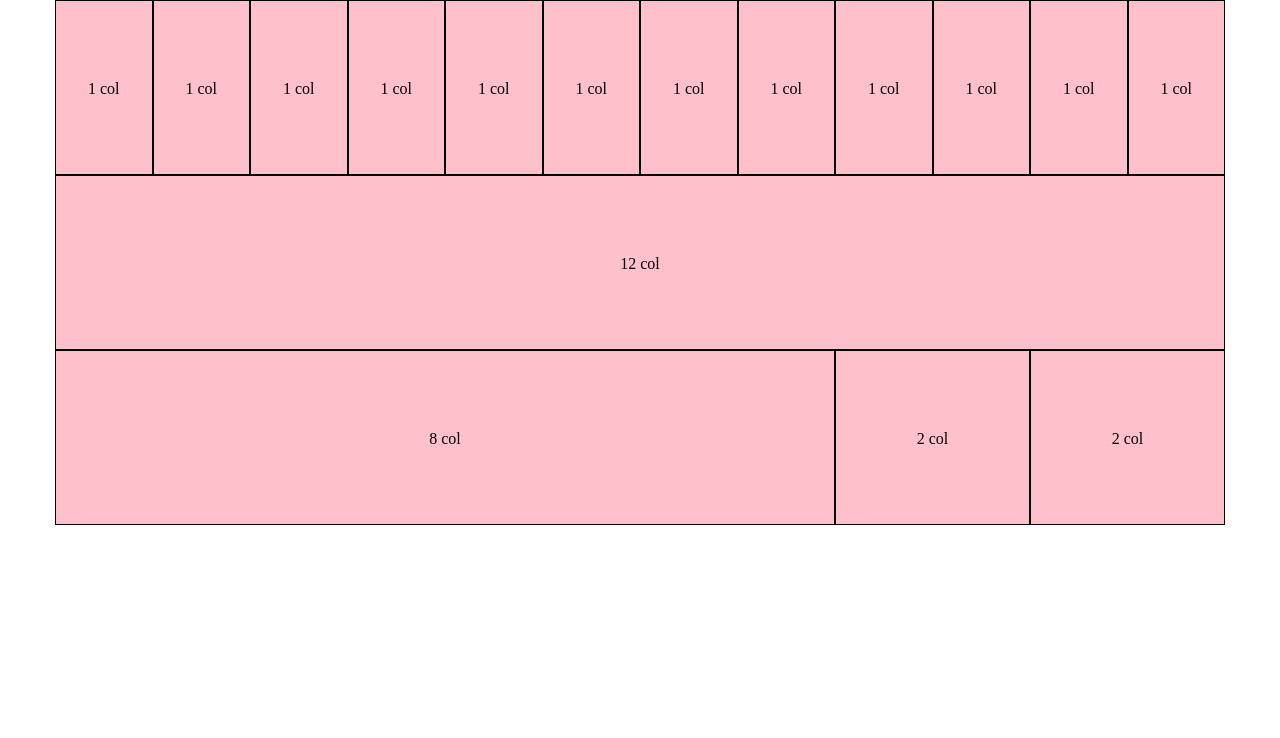
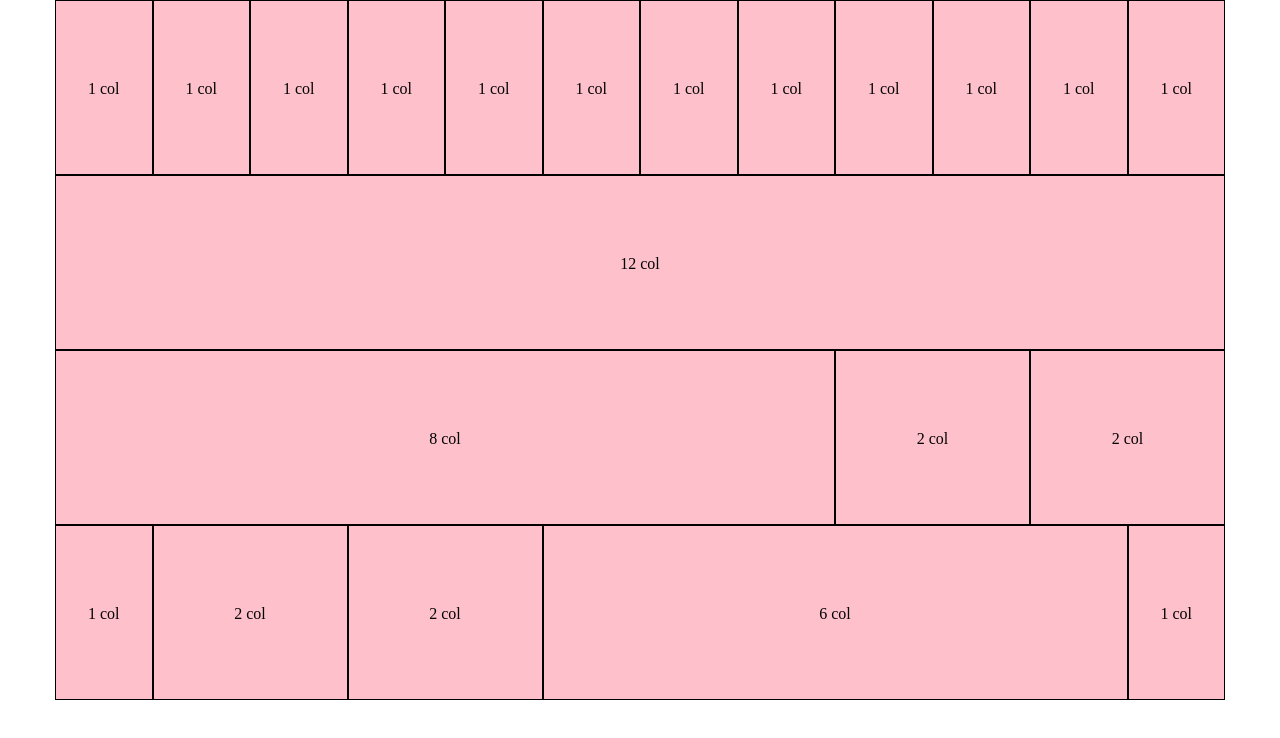
Before and after one commit to marcelloberetta/html-css-12bool, a plain HTML site: page index.html in a window 1280 px wide. Drawn offline with Linux system fonts and the light colour scheme.

Commit message:
Second-last block

```diff
--- a/css/12bool.css
+++ b/css/12bool.css
@@ -39,3 +39,7 @@ body{
 
 .col-2{
    width: calc((100%  /12)*2);}
+
+.col-6{
+   width: 50%;
+}
--- a/index.html
+++ b/index.html
@@ -56,6 +56,21 @@
 
    </div>
 
+   <div class="container">  <!-- 5 colonne: da  1 blocco, da 2,  -->
+
+      <div class="col-1">1 col</div>
+
+      <div class="col-2">2 col</div>
+
+      <div class="col-2">2 col</div>
+
+      <div class="col-6">6 col</div>
+
+      <div class="col-1">1 col</div>
+
+
+   </div>
+
 
 
 
```
